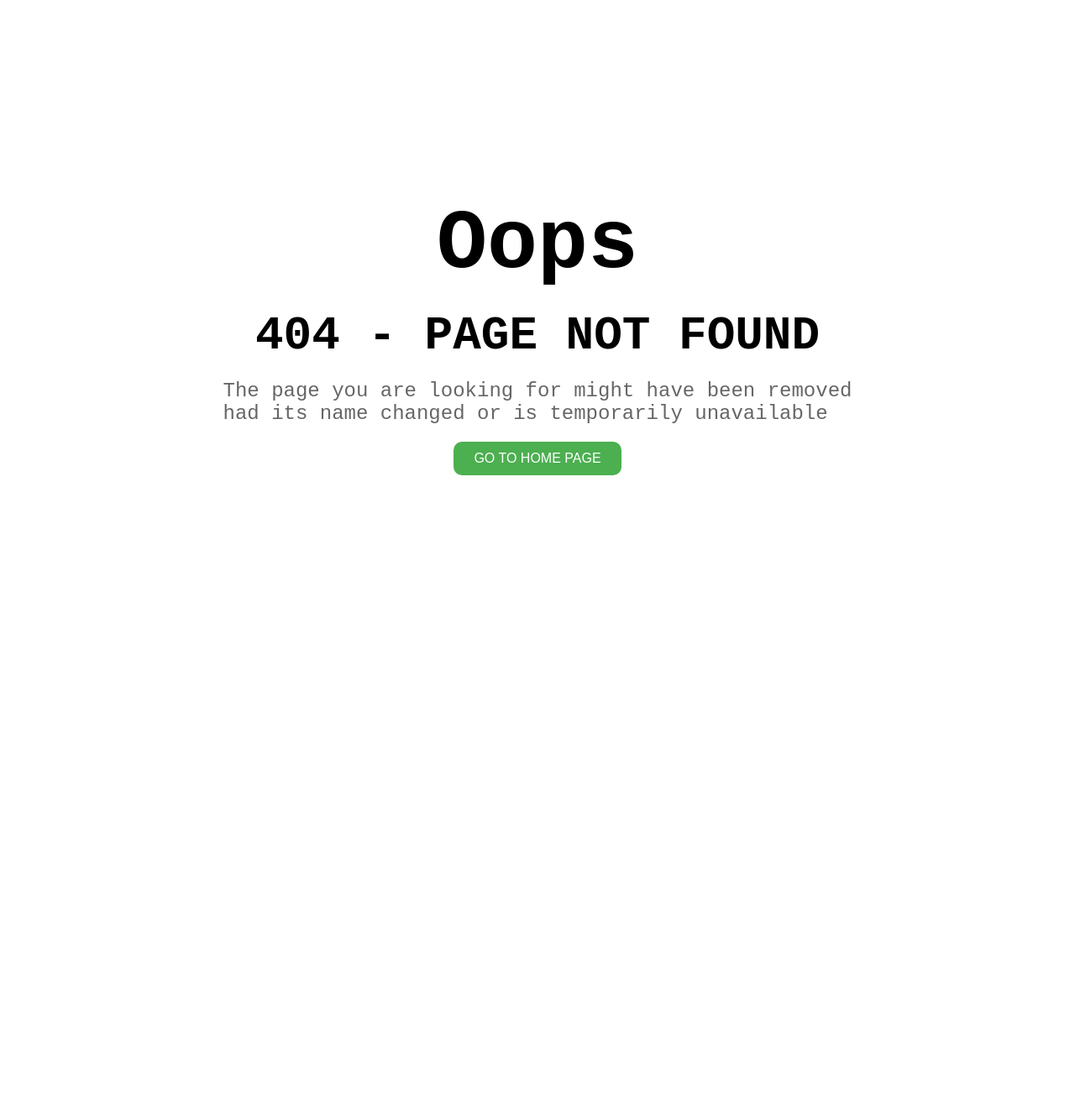
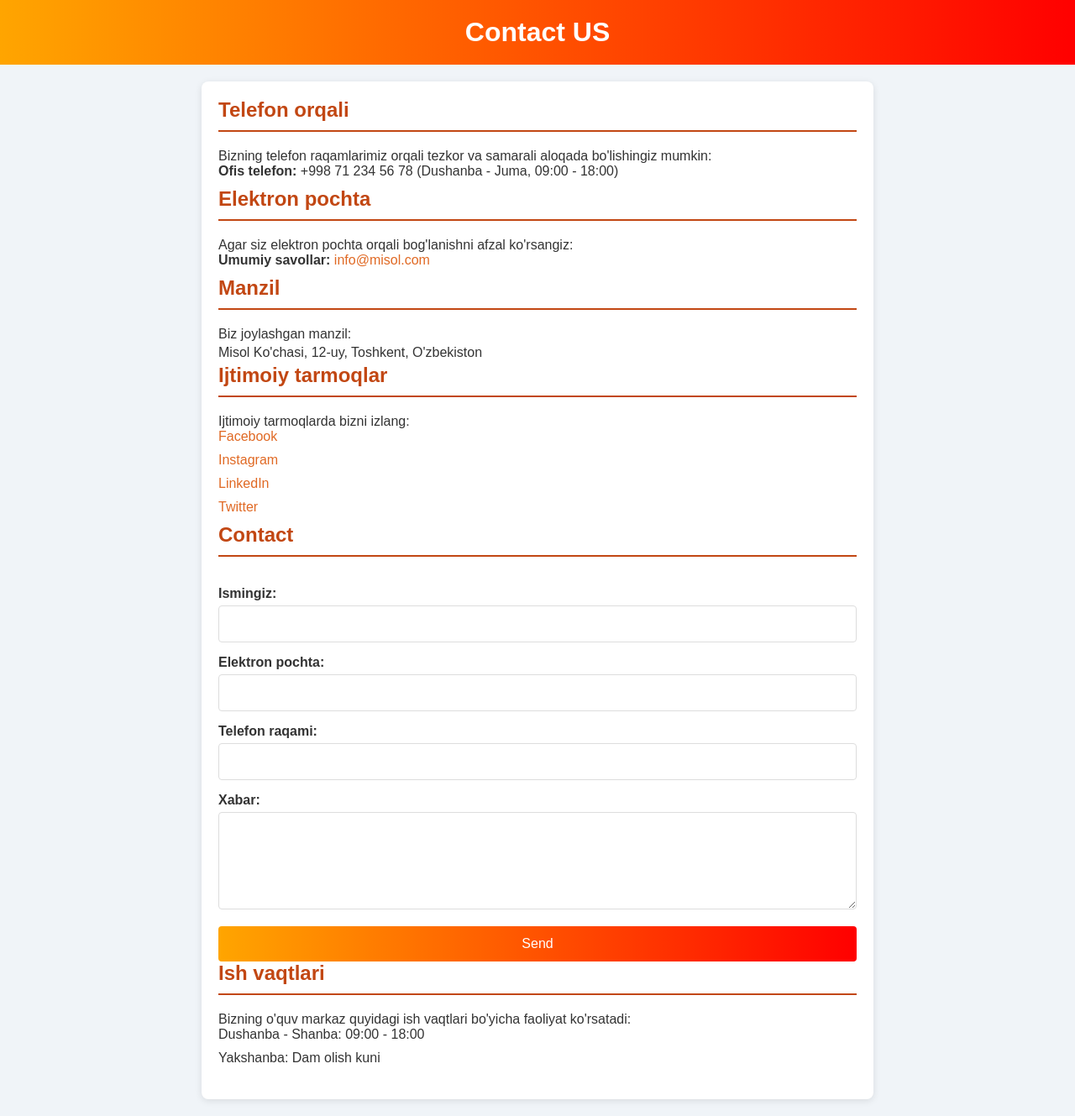
Before and after one commit to gayratovdv/LearnHub, a React (Create React App) app: page /contact in a window 1280 px wide. Before the commit this address had no page. Shown: the whole page at 84% size. Before the commit the page ends 800 px from the top, so only its background shows below. Built offline with nearby package versions, Linux system fonts and the light colour scheme.

Commit message:
it was my homework

```diff
--- a/package.json
+++ b/package.json
@@ -7,6 +7,7 @@
     "@testing-library/react": "^13.4.0",
     "@testing-library/user-event": "^13.5.0",
     "react": "^18.3.1",
+    "react-bootstrap": "^2.10.4",
     "react-dom": "^18.3.1",
     "react-router-dom": "^6.25.1",
     "react-scripts": "5.0.1",
--- a/src/App.js
+++ b/src/App.js
@@ -2,6 +2,7 @@ import { BrowserRouter, Routes, Route } from "react-router-dom"
 import Home from "./Pages/Home/Home"
 import Catalog from "./Pages/Course_catalog/Catalog"
 import Error from "./Pages/NotFound/Error"
+import Contact from "./Pages/Contact/Contact"
 
 const App = () => {
   return (
@@ -10,6 +11,7 @@ const App = () => {
         <Route path="/" element={<Home/>}/>
         <Route path="/course_catalog" element={<Catalog/>}/>
         <Route path="/*" element={<Error />} />
+        <Route path="/contact" element={<Contact />}/>
       </Routes>
     </BrowserRouter>
   )
--- /dev/null
+++ b/src/Pages/Contact/Contact.jsx
@@ -0,0 +1,69 @@
+import React from 'react';
+import './contact.css';
+
+const ContactPage = () => {
+    return (
+        <div className="contact-page">
+            <header>
+                <h1>Contact US</h1>
+            </header>
+
+            <main>
+                <section id="contact-info">
+                    <h2>Telefon orqali</h2>
+                    <p>Bizning telefon raqamlarimiz orqali tezkor va samarali aloqada bo'lishingiz mumkin:</p>
+                    <ul>
+                        <li><strong>Ofis telefon:</strong> +998 71 234 56 78 (Dushanba - Juma, 09:00 - 18:00)</li>
+                    </ul>
+
+                    <h2>Elektron pochta</h2>
+                    <p>Agar siz elektron pochta orqali bog'lanishni afzal ko'rsangiz:</p>
+                    <ul>
+                        <li><strong>Umumiy savollar:</strong> <a href="#x">info@misol.com</a></li>
+                    </ul>
+
+                    <h2>Manzil</h2>
+                    <p>Biz joylashgan manzil:</p>
+                    <address>
+                        Misol Ko'chasi, 12-uy, Toshkent, O'zbekiston<br />
+                    </address>
+
+                    <h2>Ijtimoiy tarmoqlar</h2>
+                    <p>Ijtimoiy tarmoqlarda bizni izlang:</p>
+                    <ul>
+                        <li><a href="https://facebook.com/misol" target="_blank" rel="noopener noreferrer">Facebook</a></li>
+                        <li><a href="https://instagram.com/misol" target="_blank" rel="noopener noreferrer">Instagram</a></li>
+                        <li><a href="https://linkedin.com/company/misol" target="_blank" rel="noopener noreferrer">LinkedIn</a></li>
+                        <li><a href="https://twitter.com/misol" target="_blank" rel="noopener noreferrer">Twitter</a></li>
+                    </ul>
+
+                    <h2>Contact</h2>
+                    <form action="https://example.com/submit-form" method="POST">
+                        <label htmlFor="name">Ismingiz:</label>
+                        <input type="text" id="name" name="name" required />
+
+                        <label htmlFor="email">Elektron pochta:</label>
+                        <input type="email" id="email" name="email" required />
+
+                        <label htmlFor="phone">Telefon raqami:</label>
+                        <input type="tel" id="phone" name="phone" />
+
+                        <label htmlFor="message">Xabar:</label>
+                        <textarea id="message" name="message" rows="5" required></textarea>
+
+                        <button type="submit">Send</button>
+                    </form>
+
+                    <h2>Ish vaqtlari</h2>
+                    <p>Bizning o'quv markaz quyidagi ish vaqtlari bo'yicha faoliyat ko'rsatadi:</p>
+                    <ul>
+                        <li>Dushanba - Shanba: 09:00 - 18:00</li>
+                        <li>Yakshanba: Dam olish kuni</li>
+                    </ul>
+                </section>
+            </main>
+        </div>
+    );
+};
+
+export default ContactPage;
--- /dev/null
+++ b/src/Pages/Contact/contact.css
@@ -0,0 +1,111 @@
+body {
+    font-family: 'Arial', sans-serif;
+    margin: 0;
+    padding: 0;
+    background-color: #f0f4f8;
+    color: #333;
+}
+
+header {
+    /* background-color: #007bff; */
+    background-image: linear-gradient(to left, red, orange);
+    color: #fff;
+    padding: 20px;
+    text-align: center;
+}
+
+header h1 {
+    margin: 0;
+    font-size: 2rem;
+}
+
+main {
+    max-width: 800px;
+    margin: 20px auto;
+    padding: 20px;
+    background-color: #fff;
+    border-radius: 8px;
+    box-shadow: 0 2px 8px rgba(0, 0, 0, 0.1);
+}
+
+section {
+    margin-bottom: 20px;
+}
+
+h2 {
+    color: rgb(194, 71, 19);
+    border-bottom: 2px solid ;
+    padding-bottom: 10px;
+    margin-bottom: 20px;
+    font-size: 1.5rem;
+}
+
+ul {
+    list-style-type: none;
+    padding: 0;
+    margin: 0;
+}
+
+ul li {
+    margin-bottom: 10px;
+}
+
+a {
+    color: rgb(224, 105, 36);
+    text-decoration: none;
+    transition: color 0.3s ease;
+}
+
+a:hover {
+    color: #0056b3;
+    text-decoration: underline;
+}
+
+form {
+    display: flex;
+    flex-direction: column;
+}
+
+form label {
+    margin-top: 15px;
+    font-weight: bold;
+    font-size: 1rem;
+}
+
+form input,
+form textarea {
+    padding: 12px;
+    margin-top: 5px;
+    border: 1px solid #ddd;
+    border-radius: 4px;
+    font-size: 1rem;
+    transition: border-color 0.3s ease;
+}
+
+form input:focus,
+form textarea:focus {
+    border-color: #007bff;
+    outline: none;
+}
+
+form button {
+    margin-top: 20px;
+    padding: 12px;
+    background-image: linear-gradient(to left, red, orange);
+    color: #fff;
+    border: none;
+    border-radius: 4px;
+    cursor: pointer;
+    font-size: 1rem;
+    transition: background-color 0.3s ease;
+    text-decoration: none;
+}
+
+form button:hover {
+    background-image: linear-gradient(to left, rgb(207, 54, 54), rgb(201, 156, 74));
+}
+
+address {
+    font-style: normal;
+    line-height: 1.6;
+}
```
Also changed, not shown: public/index.html (+6 -10 lines), public/style.css (added), 1 other file (tests, documents, lock files or other folders).
